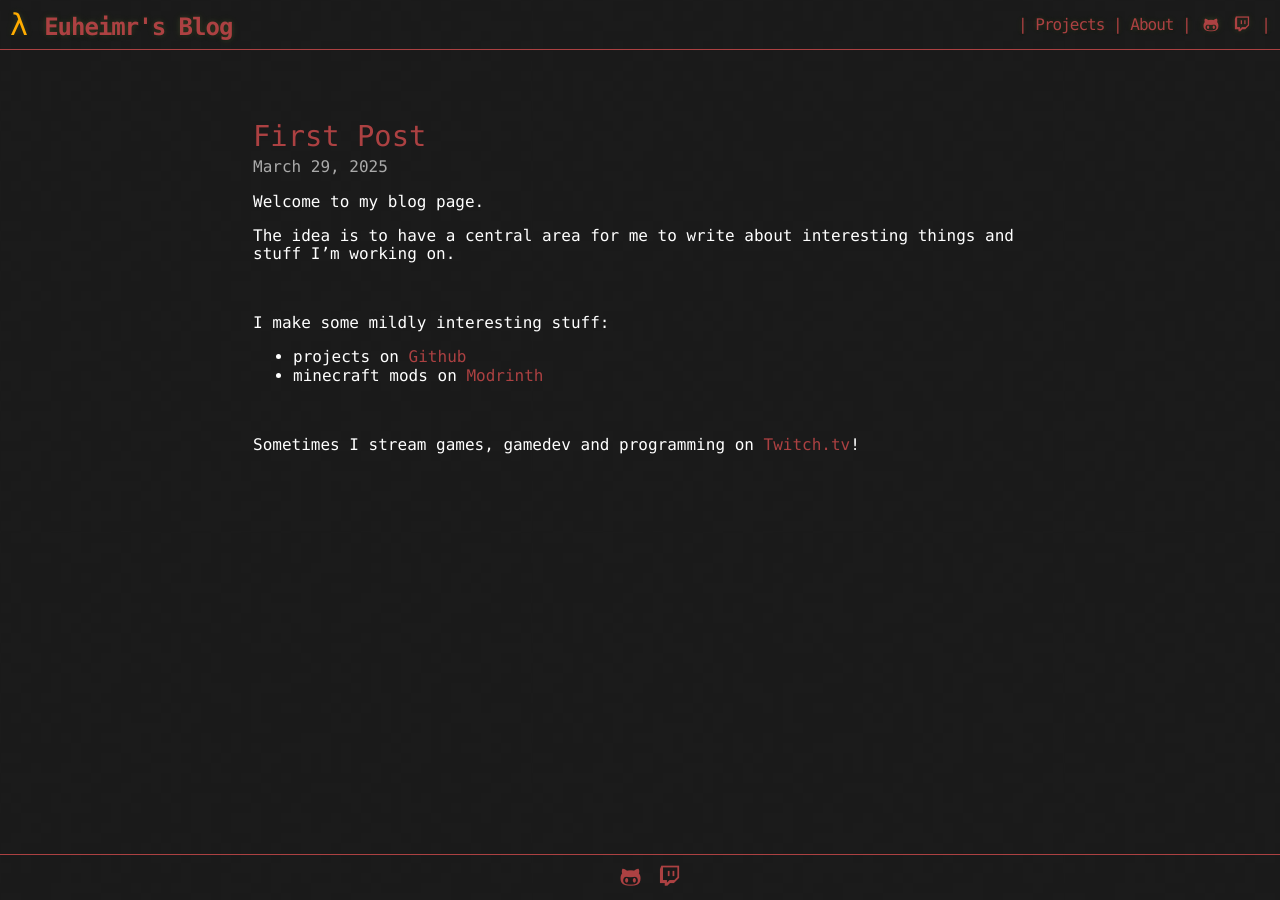
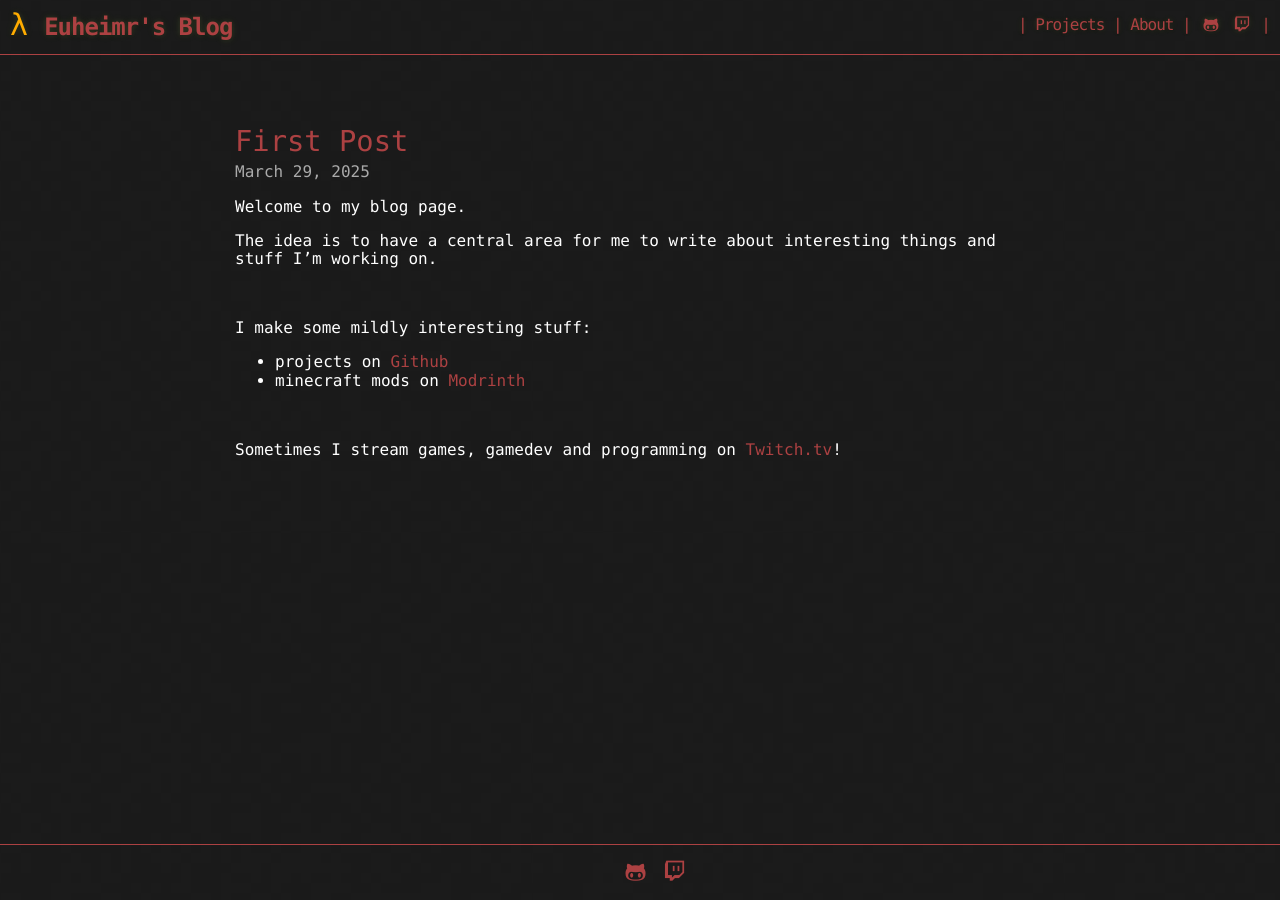
Before and after one commit to Euheimr/euheimr.github.io, a Jekyll site: the page built from index.html, in a window 1280 px wide. Built offline with Jekyll 4.4.1, drawn with Linux system fonts in a browser that asks for light colours; the list of posts is cut into pages by our own code.

Commit message:
Update header styles

```diff
--- a/assets/css/style.css
+++ b/assets/css/style.css
@@ -4,6 +4,8 @@
 	--default-color: #ac4142;
 	--color-orange: #ffac00;
 	--font-monospaced: Monaco, "Bitstream Vera Sans Mono", "Lucida Console", Terminal, monospace;
+	--header-height: 55px;
+	--header-line-height: 50px;
 	/* --font-sans: 'Open Sans'; */
 }
 
@@ -34,16 +36,16 @@
 
 #content {
 	width: 90%;
-	max-width: 860px;
+	max-width: 900px;
 	margin: auto;
-	margin-top: 60px;
+	margin-top: 50px;
 	-webkit-font-smoothing: antialiased;
 }
 
 header {
-	height: 50px;
+	height: var(--header-height);
 	box-sizing: border-box;
-	line-height: 50px;
+	line-height: var(--header-line-height);
 	position: fixed;
 	width: 100%;
 	top: 0;
@@ -96,14 +98,15 @@
 footer {
 	border-top: 1px solid;
 	border-color: var(--default-color);
-  	padding: 10px;
+  	padding: 15px;
 	text-align: center;
+
 	font-size: 0.9em;
 	/*margin-top: 20px;*/
 
-	/* Footer fixed height
-	height: 75px;
-	max-height: 75px;*/
+	/* Footer fixed height */
+	/*height: 50px;
+	max-height: 50px; */
 	margin-top: auto;
 	width: 100%;
 	overflow: hidden;
@@ -151,10 +154,12 @@
 
 .entry {margin-bottom: 20px}
 .entry .entry-title {
+	padding-top: 25px;
 	font-size: 1.8em;
 	display: block;
 	color: var(--default-color);
 }
+
 .entry .entry-date {
 	color: #aaa;
 	display: block;
@@ -180,8 +185,8 @@
 
 @media (max-width: 768px){
 	header {
-		height: 44px;
-		line-height: 34px;
+		height: var(--header-height);
+		line-height: var(--header-line-height);
 	}
 
 	#main-nav {
@@ -209,7 +214,7 @@
 	}
 
 	#toggle-menu::before {
-		font-family: 'Fontello';
+		font-family: var(--font-monospaced);
 		content: '\F0C9';
 		color: #fff;
 		font-size: 18px;
```
